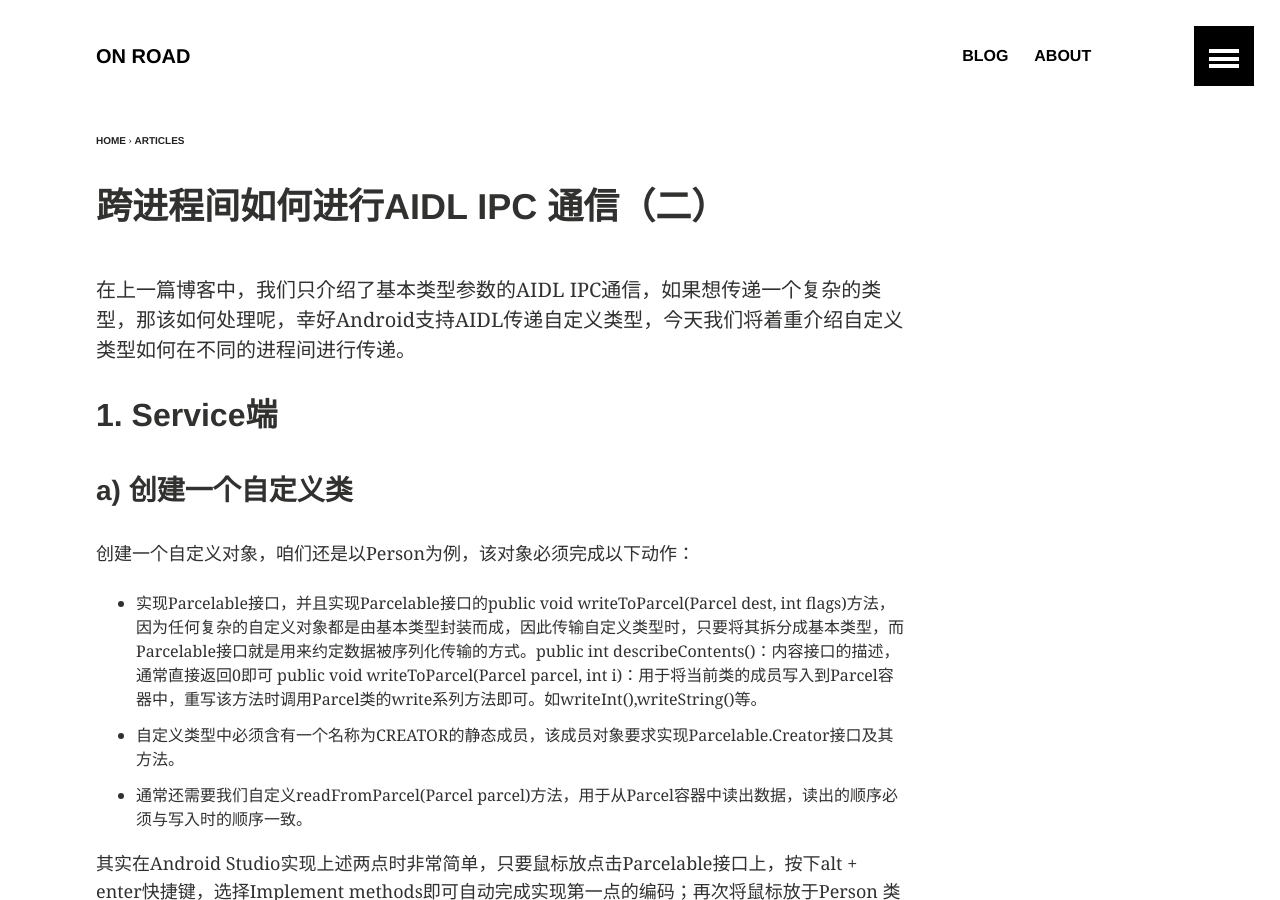
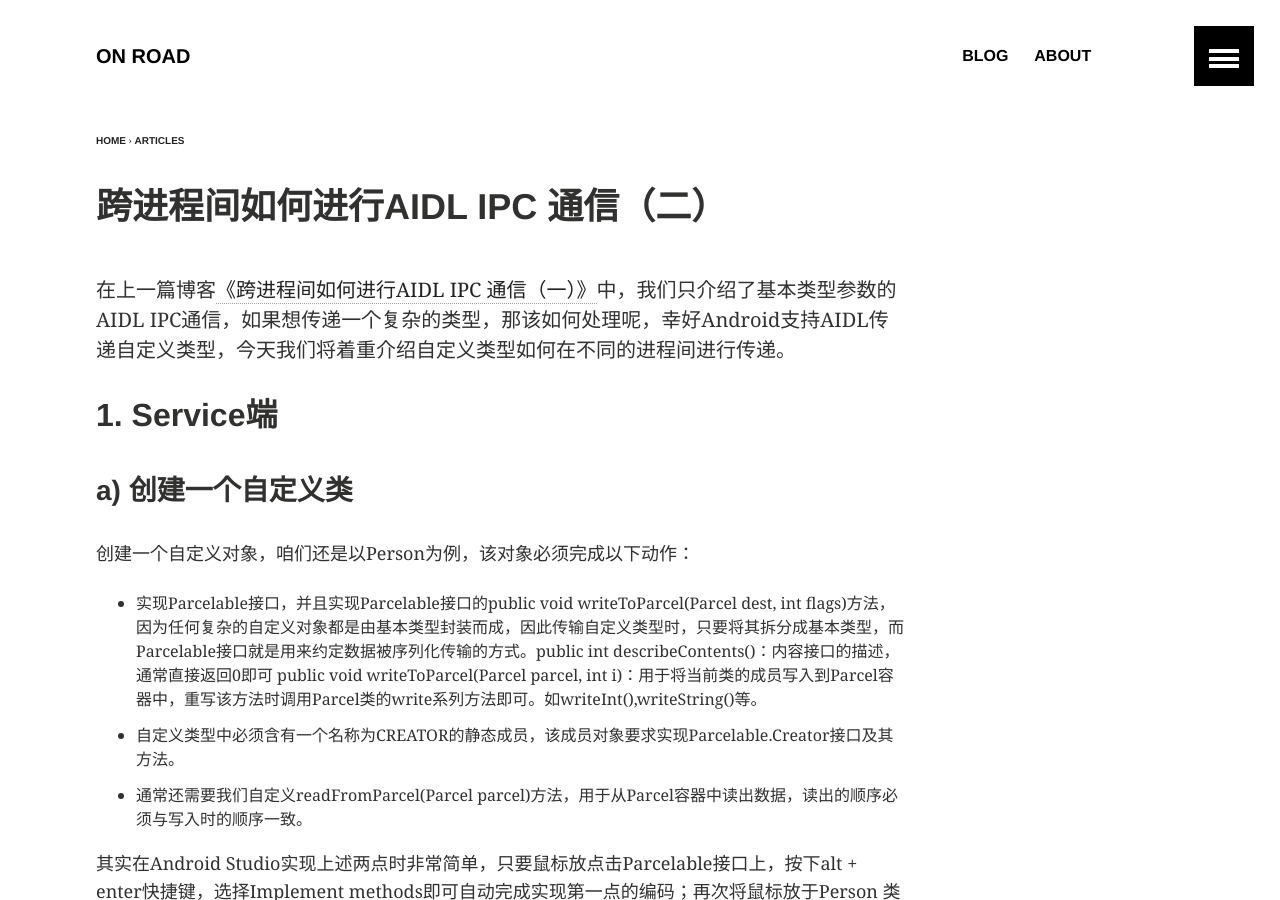
Before and after one commit to onroadtech/onroadtech.github.io, a Jekyll site: the page built from _posts/articles/2017-11-9-aidl-ipc-communication-2.md, in a window 1280 px wide and 900 px high. Built offline with Jekyll 4.4.1, drawn with Linux system fonts in a browser that asks for light colours.

Commit message:
Post 2017-11-09-02 blog modification.

```diff
--- a/_posts/articles/2017-11-9-aidl-ipc-communication-2.md
+++ b/_posts/articles/2017-11-9-aidl-ipc-communication-2.md
@@ -14,7 +14,7 @@ date: 2017-11-9T18:00
 
 
 
-在上一篇博客中，我们只介绍了基本类型参数的AIDL IPC通信，如果想传递一个复杂的类型，那该如何处理呢，幸好Android支持AIDL传递自定义类型，今天我们将着重介绍自定义类型如何在不同的进程间进行传递。
+在上一篇博客[《跨进程间如何进行AIDL IPC 通信（一）》](http://www.onroad.tech/articles/aidl-ipc-communication-1/)中，我们只介绍了基本类型参数的AIDL IPC通信，如果想传递一个复杂的类型，那该如何处理呢，幸好Android支持AIDL传递自定义类型，今天我们将着重介绍自定义类型如何在不同的进程间进行传递。
 ## 1. Service端
 ### a) 创建一个自定义类
 创建一个自定义对象，咱们还是以Person为例，该对象必须完成以下动作：
```
